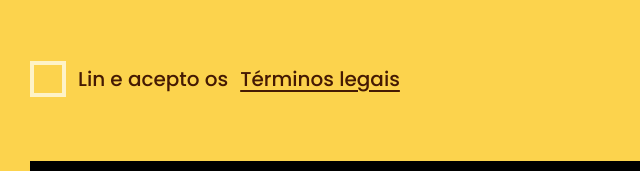
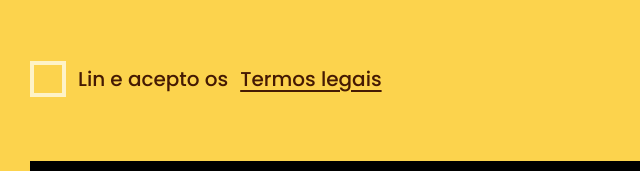
Before and after one commit to estudiocaravana/caminosfalados, an Astro site: page /colabora in a window 1280 px wide. Shown: the part 1409-1580 px from the top of the page, 242-882 px from the left. Built offline with nearby package versions, Linux system fonts and the light colour scheme; Astro itself is replaced by a stand-in of ours.

Commit message:
'termos legais' texto

```diff
--- a/src/pages/colabora.astro
+++ b/src/pages/colabora.astro
@@ -37,7 +37,7 @@ import Layout from "../layouts/Layout.astro";
     <!-- acordo -->
     <label for="x" class="flex gap-3 items-center mt-16">
       <input class="size-9 border-4 border-amber-100 bg-transparent" type="checkbox" name="legal" id="legal" />
-      Lin e acepto os <a href="/legal" class="underline underline-offset-4">Términos legais</a>
+      Lin e acepto os <a href="/legal" class="underline underline-offset-4">Termos legais</a>
     </label>
     <!-- envío -->
     <button class="bg-black p-8 text-center block w-full text-amber-100 mt-16">Enviar!</button>
--- a/src/pages/legal.astro
+++ b/src/pages/legal.astro
@@ -5,7 +5,7 @@ import Layout from "../layouts/Layout.astro";
 <Layout titulo="titulo" metadescripcion="descripcion">
   <!-- hero -->
   <div class="caixa max-w-5xl mt-36">
-    <h1 class="h-45">Textos Legais</h1>
+    <h1 class="h-45">Termos Legais</h1>
     <!-- Directus bloque -->
     <div class="cuerpo">
       <h2>Un dos</h2>
```
